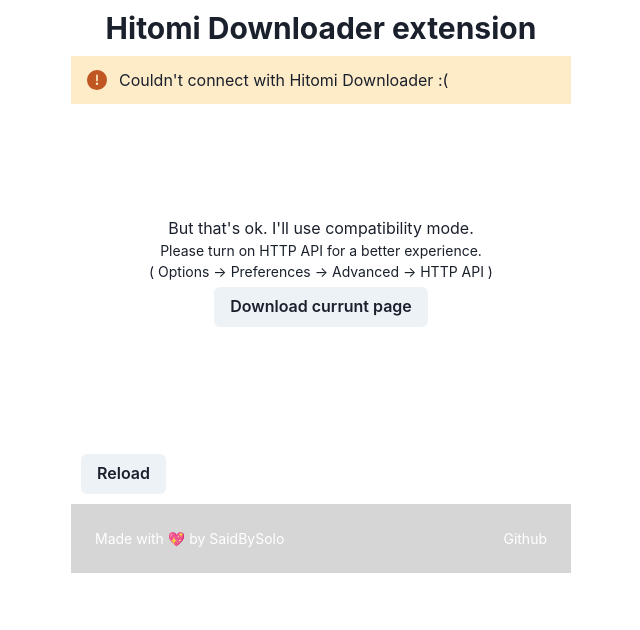
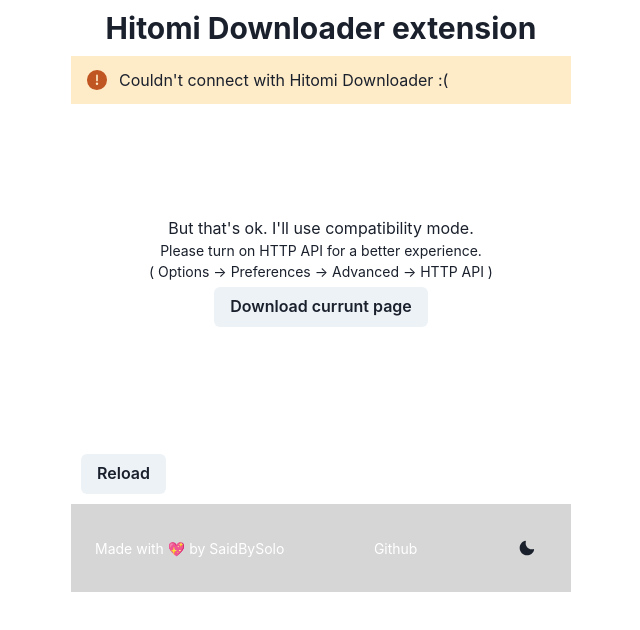
Before and after one commit to Saebasol/hitomi-downloader-chrome-extension, a React app: page / in a window 1280 px wide. Shown: the top 630 px of the page, without its empty margins (319-959 px from the left). Built offline with nearby package versions, Linux system fonts and the light colour scheme; no server answers; the HTML template or start-up script is replaced by a standard one.

Commit message:
feat: add color mode change button

```diff
--- a/src/App.tsx
+++ b/src/App.tsx
@@ -11,11 +11,15 @@
   AlertIcon,
   useToast,
   Link,
+  useColorMode,
+  IconButton,
 } from '@chakra-ui/react';
+import { MoonIcon, SunIcon } from '@chakra-ui/icons';
 
 const api = 'http://localhost:6975';
 
 const Footer = () => {
+  const { colorMode, toggleColorMode } = useColorMode();
   return (
     <Flex
       as="footer"
@@ -41,6 +45,15 @@
           Github
         </a>
       </Text>
+      <IconButton
+        variant="ghost"
+        onClick={toggleColorMode}
+        aria-label={
+          colorMode === 'dark' ? 'Enable Light mode' : 'Enable Dark mode'
+        }
+      >
+        {colorMode === 'light' ? <MoonIcon /> : <SunIcon />}
+      </IconButton>
     </Flex>
   );
 };
@@ -59,7 +72,7 @@
     <>
       <Alert status="warning">
         <AlertIcon />
-        Couldn't connect with Hitomi Downloader :(
+        Couldn't connect with Hitomi Downloader :{'('}
       </Alert>
       <Flex direction="column" height="100%">
         <Flex
```
